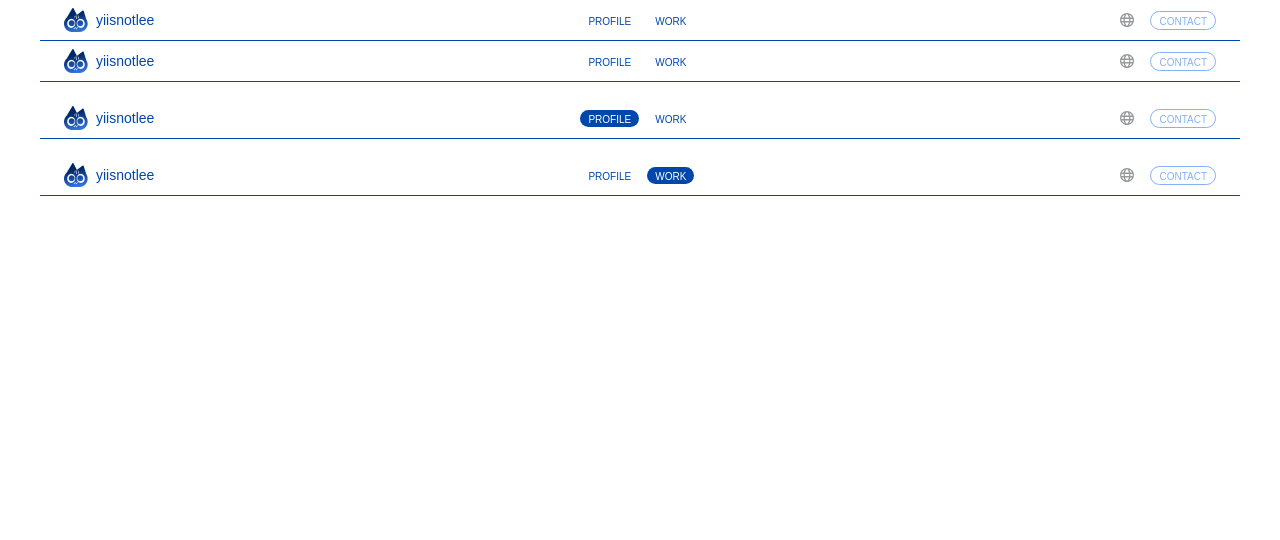
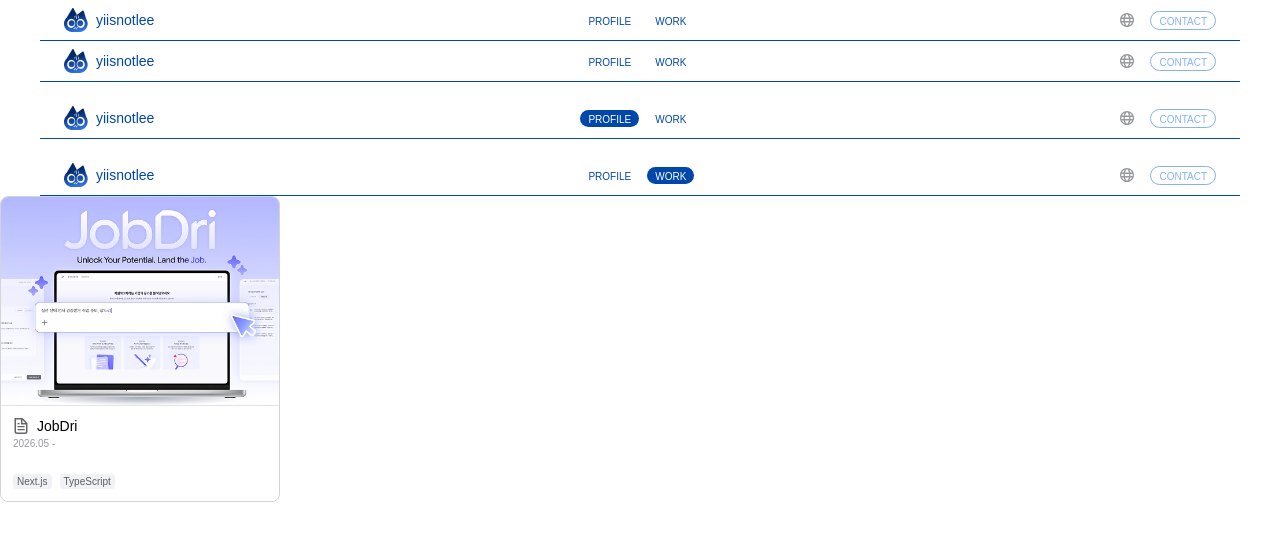
Before and after one commit to yiisnotlee/frontend, a Next.js app: page / in a window 1280 px wide. Shown: the top 540 px of the page. Built offline with nearby package versions, Linux system fonts and the light colour scheme; a web font is replaced by a local one.

Commit message:
Feat: Project Card Small Version 구현

```diff
--- a/src/app/page.tsx
+++ b/src/app/page.tsx
@@ -1,10 +1,21 @@
 import NavBar, { NavBarStates } from "@/src/components/common/NavBar";
+import ProjectCard_S from "@/src/components/projects/ProjectCard_S";
+import jobdri from "@/public/jobdri.png";
+import logo from "@/public/file.svg";
 
 export default function HomePage() {
   return (
     <div>
       <NavBar />
       <NavBarStates />
+      <ProjectCard_S
+        thumbnail={jobdri}
+        logo={logo}
+        title="JobDri"
+        periodStart="2026.05"
+        tags={["Next.js", "TypeScript"]}
+        href="/work/jobdri"
+      />
     </div>
   );
 }
--- /dev/null
+++ b/src/components/projects/ProjectCard_S.tsx
@@ -0,0 +1,96 @@
+"use client";
+
+import Image, { type StaticImageData } from "next/image";
+import Link from "next/link";
+import Tag from "@/src/components/common/Tag";
+
+type ProjectCardSProps = {
+  /** 상단 썸네일 (목업/스크린샷 이미지) */
+  thumbnail: StaticImageData | string;
+  /** 프로젝트 로고 아이콘 */
+  logo: StaticImageData | string;
+  title: string;
+  /** "2026.05" 형태. 진행중이면 periodEnd 생략 */
+  periodStart: string;
+  periodEnd?: string;
+  tags: string[];
+  href?: string;
+};
+
+export default function ProjectCard_S({
+  thumbnail,
+  logo,
+  title,
+  periodStart,
+  periodEnd,
+  tags,
+  href,
+}: ProjectCardSProps) {
+  const cardClassName =
+    "group block w-[280px] shrink-0 overflow-hidden rounded-[8px] border border-gray-200 bg-gray-0 transition-shadow duration-200 hover:shadow-md";
+
+  const content = (
+    <>
+      {/* 상단: 썸네일 */}
+      <div className="relative aspect-[4/3] w-full overflow-hidden bg-gray-100">
+        <Image
+          src={thumbnail}
+          alt={`${title} 썸네일`}
+          fill
+          className="object-cover "
+        />
+      </div>
+
+      {/* 하단: 텍스트 정보 */}
+      <div className="flex flex-col justify-between p-3 h-[95px]">
+        <div className="flex flex-col gap-1">
+          {/* 로고 + 타이틀 */}
+          <div className="flex min-w-0 items-center gap-2">
+            <Image
+              src={logo}
+              alt={`${title} 로고`}
+              width={16}
+              height={16}
+              className="shrink-0"
+            />
+            <span className="b-14-m truncate text-gray-900">{title}</span>
+          </div>
+
+          {/* 기간 */}
+          <span className="c-10-m text-gray-400">
+            {periodStart} {periodEnd ? `- ${periodEnd}` : "-"}
+          </span>
+        </div>
+
+        {/* 태그 */}
+        <div className="flex gap-2 overflow-hidden">
+          {tags.map((tag) => (
+            <Tag key={tag}>{tag}</Tag>
+          ))}
+        </div>
+      </div>
+    </>
+  );
+
+  if (href) {
+    return (
+      <Link href={href} className={cardClassName}>
+        {content}
+      </Link>
+    );
+  }
+
+  return <div className={cardClassName}>{content}</div>;
+}
+
+/** 사용 예시
+ *
+ * <ProjectCardS
+ *   thumbnail={jobDriThumbnail}
+ *   logo={jobDriLogo}
+ *   title="JobDri"
+ *   periodStart="2026.05"
+ *   tags={["Next.js", "TypeScript"]}
+ *   href="/work/jobdri"
+ * />
+ */
```
Also changed, not shown: public/jobdri.png (added).
